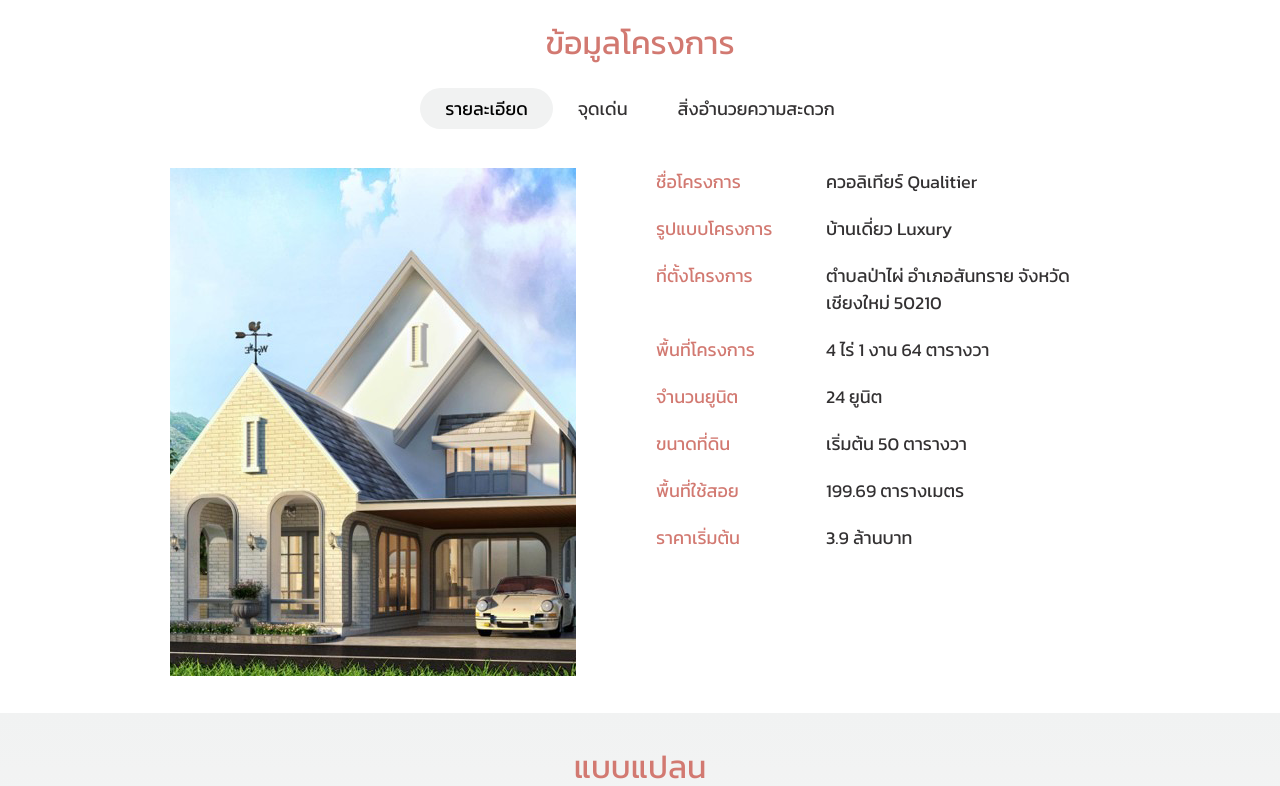
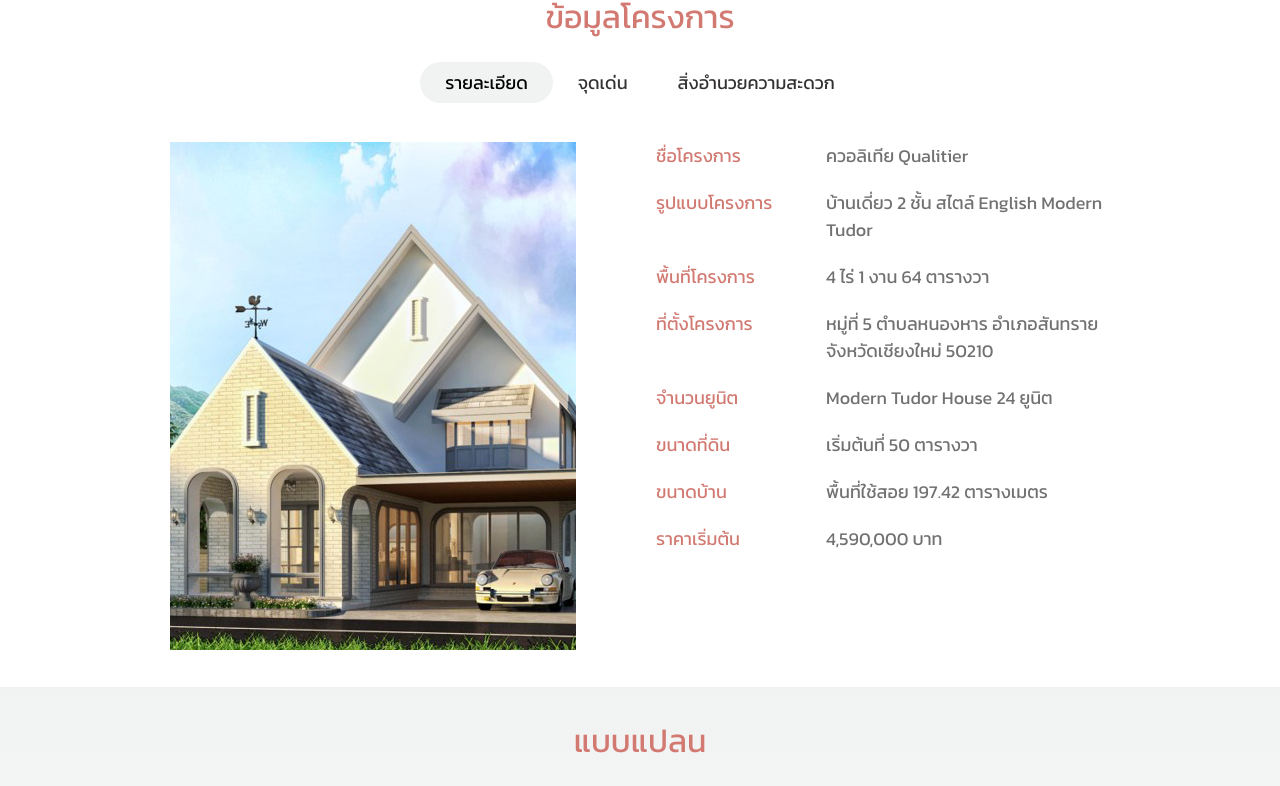
Before and after one commit to TUMnatthapon/qualitier-valla, a Next.js app: page /House in a window 1280 px wide. Shown: the part 1676-2462 px from the top of the page. Built offline with nearby package versions, Linux system fonts and the light colour scheme.

Commit message:
Update Description

```diff
--- a/components/Navbar.tsx
+++ b/components/Navbar.tsx
@@ -94,7 +94,6 @@ const Navbar: NextPage = () => {
             onClick={() => {
               window.scrollTo({
                 top: 0,
-                /* behavior: 'smooth' */
               });
             }}
           >
--- a/components/Social.tsx
+++ b/components/Social.tsx
@@ -5,19 +5,19 @@ const Social = () => {
   return (
     <div className="social">
       <li className="social--wrapper">
-        <a href="#" className="bouncy --background-item ">
+        <a href="https://www.facebook.com/Qualitier-Luxury-House-ควอลิเทีย-แม่โจ้-เชียงใหม่-102925705865264" target="_blank" rel="noopener noreferrer" className="bouncy --background-item ">
           <FontAwesomeIcon icon={faFacebookF} />
         </a>
       </li>
 
       <li className="social--wrapper">
-        <a href="#" className="bouncy --background-item ">
+        <a href="https://www.m.me/102925705865264" target="_blank" rel="noopener noreferrer" className="bouncy --background-item ">
           <FontAwesomeIcon icon={faFacebookMessenger} />
         </a>
       </li>
 
       <li className="social--wrapper">
-        <a href="#" className="bouncy --background-item ">
+        <a href="https://line.me/ti/p/gANyvKWac4" target="_blank" rel="noopener noreferrer" className="bouncy --background-item ">
           <FontAwesomeIcon icon={faLine} />
         </a>
       </li>
--- a/components/houseDetail.tsx
+++ b/components/houseDetail.tsx
@@ -3,19 +3,15 @@ import MapsHomeWorkTwoToneIcon from "@mui/icons-material/MapsHomeWorkTwoTone";
 import VillaTwoToneIcon from "@mui/icons-material/VillaTwoTone";
 import CottageOutlinedIcon from "@mui/icons-material/CottageOutlined";
 import WarehouseOutlinedIcon from "@mui/icons-material/WarehouseOutlined";
-import DoorBackOutlinedIcon from "@mui/icons-material/DoorBackOutlined";
-import BathtubOutlinedIcon from "@mui/icons-material/BathtubOutlined";
-import BathroomOutlinedIcon from "@mui/icons-material/BathroomOutlined";
-import ChairOutlinedIcon from "@mui/icons-material/ChairOutlined";
-import CurtainsOutlinedIcon from "@mui/icons-material/CurtainsOutlined";
+import MeetingRoomOutlinedIcon from '@mui/icons-material/MeetingRoomOutlined';
+import SensorDoorOutlinedIcon from '@mui/icons-material/SensorDoorOutlined';
 import SurroundSoundOutlinedIcon from "@mui/icons-material/SurroundSoundOutlined";
-import DomainAddOutlinedIcon from "@mui/icons-material/DomainAddOutlined";
 import AdminPanelSettingsOutlinedIcon from "@mui/icons-material/AdminPanelSettingsOutlined";
 
 const HouseDetail = () => {
   return (
     <Tabs>
-      <h2 >ข้อมูลโครงการ</h2>
+      <h2>ข้อมูลโครงการ</h2>
       <TabList>
         <Tab>รายละเอียด</Tab>
         <Tab>จุดเด่น</Tab>
@@ -28,36 +24,40 @@ const HouseDetail = () => {
           </div>
           <div>
             <div className="list">
-              <div className="list--text-wrapper">ชื่อโครงการ </div>
-              <div>ควอลิเทียร์ Qualitier</div>
+              <div className="list--title">ชื่อโครงการ </div>
+              <div className="list--des">ควอลิเทีย Qualitier</div>
             </div>
             <div className="list">
-              <div className="list--text-wrapper">รูปแบบโครงการ</div>
-              <div>บ้านเดี่ยว Luxury</div>
+              <div className="list--title">รูปแบบโครงการ</div>
+              <div className="list--des">
+                บ้านเดี่ยว 2 ชั้น สไตล์ English Modern Tudor
+              </div>
             </div>
             <div className="list">
-              <div className="list--text-wrapper">ที่ตั้งโครงการ</div>
-              <div>ตำบลป่าไผ่ อำเภอสันทราย จังหวัดเชียงใหม่ 50210</div>
+              <div className="list--title">พื้นที่โครงการ</div>
+              <div className="list--des">4 ไร่ 1 งาน 64 ตารางวา</div>
             </div>
             <div className="list">
-              <div className="list--text-wrapper">พื้นที่โครงการ</div>
-              <div>4 ไร่ 1 งาน 64 ตารางวา</div>
+              <div className="list--title">ที่ตั้งโครงการ</div>
+              <div className="list--des">
+                หมู่ที่ 5 ตำบลหนองหาร อำเภอสันทราย จังหวัดเชียงใหม่ 50210{" "}
+              </div>
             </div>
             <div className="list">
-              <div className="list--text-wrapper">จำนวนยูนิต</div>
-              <div>24 ยูนิต</div>
+              <div className="list--title">จำนวนยูนิต</div>
+              <div className="list--des">Modern Tudor House 24 ยูนิต</div>
             </div>
             <div className="list">
-              <div className="list--text-wrapper">ขนาดที่ดิน</div>
-              <div>เริ่มต้น 50 ตารางวา</div>
+              <div className="list--title">ขนาดที่ดิน</div>
+              <div className="list--des">เริ่มต้นที่ 50 ตารางวา</div>
             </div>
             <div className="list">
-              <div className="list--text-wrapper">พื้นที่ใช้สอย</div>
-              <div>199.69 ตารางเมตร</div>
+              <div className="list--title">ขนาดบ้าน</div>
+              <div className="list--des">พื้นที่ใช้สอย 197.42 ตารางเมตร</div>
             </div>
             <div className="list">
-              <div className="list--text-wrapper">ราคาเริ่มต้น</div>
-              <div>3.9 ล้านบาท</div>
+              <div className="list--title">ราคาเริ่มต้น</div>
+              <div className="list--des">4,590,000 บาท</div>
             </div>
           </div>
         </div>
@@ -107,40 +107,24 @@ const HouseDetail = () => {
                 <span>Home Automation</span>
               </div>
               <div className="facility --area">
+                <SurroundSoundOutlinedIcon className="icon-material" />
+                <span>ลำโพงฝังเพดาน</span>
+              </div>
+              <div className="facility --area">
                 <WarehouseOutlinedIcon className="icon-material" />
                 <span>ประตูโรงรถอัตโนมัติ</span>
               </div>
               <div className="facility --area">
-                <DoorBackOutlinedIcon className="icon-material" />
+                <SensorDoorOutlinedIcon className="icon-material" />
                 <span>ประตูทางเข้า Digital Door lock</span>
               </div>
               <div className="facility --area">
-                <ChairOutlinedIcon className="icon-material" />
-                <span>ชุดโซฟา</span>
-              </div>
-              <div className="facility --area">
-                <BathtubOutlinedIcon className="icon-material" />
-                <span>อ่างแช่น้ำ</span>
-              </div>
-              <div className="facility --area">
-                <BathroomOutlinedIcon className="icon-material" />
-                <span>ระบบน้ำร้อนในตัวทุกห้องน้ำ</span>
-              </div>
-              <div className="facility --area">
-                <CurtainsOutlinedIcon className="icon-material" />
-                <span>ผ้าม่าน 2 ชั้น</span>
-              </div>
-              <div className="facility --area">
-                <SurroundSoundOutlinedIcon className="icon-material" />
-                <span>ลำโพงฝังเพดาน</span>
-              </div>
-              <div className="facility --area">
-                <DomainAddOutlinedIcon className="icon-material" />
-                <span>เครื่องบิ้วทั้งหลัง</span>
+                <MeetingRoomOutlinedIcon className="icon-material" />
+                <span>ประตูทางเข้า ( เล็ก ๆ ) </span>
               </div>
               <div className="facility --area">
                 <img src="./icon-cctv.svg" width="25" />
-                <span>กล้อง CCTV</span>
+                <span>กล้องวงจรปิด CCTV</span>
               </div>
               <div className="facility --area">
                 <AdminPanelSettingsOutlinedIcon className="icon-material" />
--- a/pages/Home.tsx
+++ b/pages/Home.tsx
@@ -10,7 +10,7 @@ const Home = () => {
         src="https://firebasestorage.googleapis.com/v0/b/qualitier-valla.appspot.com/o/Qualitier-1.jpg?alt=media&token=4a47feb2-b08b-4953-9597-a2277902debf"
         alt="Slide Image"
         width="100%"
-        height="47%"
+        height="45%"
         layout="responsive"
       />
       <div className="qualitier">
@@ -32,7 +32,6 @@ const Home = () => {
           <div className="seemore">ดูรายละเอียดโครงการ</div>
         </Link>
       </div>
-      <div className="gap30px" />
       <Location />
     </>
   );
--- a/pages/House.tsx
+++ b/pages/House.tsx
@@ -8,10 +8,10 @@ const House = () => {
   return (
     <div>
       <Image
-        src="https://firebasestorage.googleapis.com/v0/b/qualitier-valla.appspot.com/o/MIDxQualitier_010722-01.jpg?alt=media&token=b4aa24fb-6054-4e6e-9b94-403d5f41db0e"
+        src="https://firebasestorage.googleapis.com/v0/b/qualitier-valla.appspot.com/o/Cover-Qualitier.jpg?alt=media&token=e2157c90-0e3e-4e23-be8a-93900a7802dd"
         alt="Slide Image"
         width="100%"
-        height="47%"
+        height="45%"
         layout="responsive"
       />
       {/* <Form /> */}
--- a/styles/globals.scss
+++ b/styles/globals.scss
@@ -21,3 +21,20 @@ body {
   box-sizing: border-box;
   font-family: "Kanit", sans-serif;
 }
+
+*::-webkit-scrollbar {
+  width: 14px;
+}
+
+*::-webkit-scrollbar-track {
+  background: #ffffff;
+}
+
+*::-webkit-scrollbar-thumb {
+  background-color: #c6c2c7;
+  border-radius: 10px;
+  border: 3px solid #ffffff;
+  &:hover{
+    background-color: var(--gray-color);
+  }
+}
--- a/styles/houseDetail.scss
+++ b/styles/houseDetail.scss
@@ -50,10 +50,13 @@
     flex-direction: row;
     margin-bottom: 20px;
     text-align: left;
-    &--text-wrapper {
+    &--title {
       min-width: 150px;
       margin-right: 20px;
       color: var(--theme-color);
+    }
+    &--des {
+      color: var(--gray-color);
     }
   }
   .info {
--- a/styles/location.scss
+++ b/styles/location.scss
@@ -4,6 +4,7 @@
   justify-content: center;
   align-items: center;
   padding: 0 100px;
+  margin-top: 30px;
   .inner {
     width: 3px;
     height: 80px;
--- a/styles/navbar.scss
+++ b/styles/navbar.scss
@@ -9,7 +9,6 @@
   justify-content: space-between;
   padding-top: 10px;
   align-items: center;
-  cursor: pointer;
 }
 .header {
   background-color: white;
```
Also changed, not shown: components/housePlan.tsx (+40 -0 lines), styles/housePlan.scss (+32 -5 lines), 1 other file (tests, documents, lock files or other folders).
